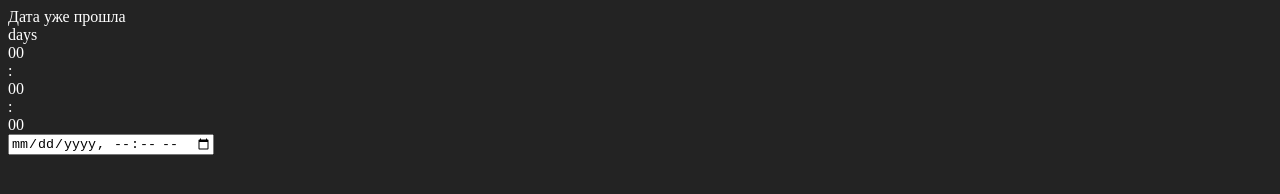
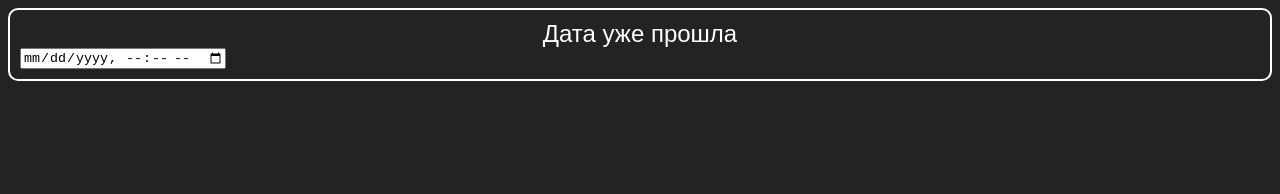
Before and after one commit to Alex9600t/timer, a plain HTML site: page index.html in a window 1280 px wide. Drawn offline with Linux system fonts and the light colour scheme.

Commit message:
pre_rel_v3.3

```diff
--- a/index.html
+++ b/index.html
@@ -11,12 +11,12 @@
         <div class="timer">
             <div class="time">
                 <div class="timer_day">0</div>
-                <div class="text_day_text">days </div>
-                <div class="timer_hour">00</div>
-                <div class="dd">:</div>
-                <div class="timer_min">00</div>
-                <div class="dd">:</div>
-                <div class="timer_sec">00</div>
+                <div id="days_text_id" class="text_day_text">days </div>
+                <div id="hour" class="timer_hour">00</div>
+                <div id="tt" class="dd">:</div>
+                <div id="min" class="timer_min">00</div>
+                <div id="tt2" class="dd">:</div>
+                <div id="sec" class="timer_sec">00</div>
             </div>
             <div class="input">
                 <input type="datetime-local" name="inputdata" id="inputiddata">
--- a/script.js
+++ b/script.js
@@ -1,3 +1,5 @@
+document.body.style.backgroundColor = "rgb(35, 35, 35)";
+
 async function executeTask() {
     while (true) {
 
@@ -12,6 +14,13 @@ async function executeTask() {
         const hours = Math.floor((timeDifference % (1000 * 60 * 60 * 24)) / (1000 * 60 * 60));
         const minutes = Math.floor((timeDifference % (1000 * 60 * 60)) / (1000 * 60));
         const seconds = Math.floor((timeDifference % (1000 * 60)) / 1000);
+
+        document.getElementById("min").style.display = "flex";
+        document.getElementById("sec").style.display = "flex";
+        document.getElementById("hour").style.display = "flex";
+        document.getElementById("tt").style.display = "flex";
+        document.getElementById("tt2").style.display = "flex";
+        document.getElementById("days_text_id").style.display = "flex";
 
         const timerDayElement = document.querySelector('.timer_day');
         timerDayElement.textContent = days;
@@ -29,7 +38,12 @@ async function executeTask() {
     } else {
         const timerDayElement = document.querySelector('.timer_day');
         timerDayElement.textContent = "Дата уже прошла";
-        // document.querySelector.body.classList.toggle('does_time');
+        document.getElementById("min").style.display = "none";
+        document.getElementById("sec").style.display = "none";
+        document.getElementById("hour").style.display = "none";
+        document.getElementById("tt").style.display = "none";
+        document.getElementById("tt2").style.display = "none";
+        document.getElementById("days_text_id").style.display = "none";
     }
 
         await new Promise(resolve => setTimeout(resolve, 1000));
--- a/style.css
+++ b/style.css
@@ -1,8 +1,22 @@
+.time {
+    display: flex;
+    align-items: center;
+    font-size: 24px; /* Adjust font-size as needed */
+    color: white;
+    justify-content: center;
+    align-items: center;
+}
+
 body {
-    background-color: rgb(35, 35, 35);
+    border: 2px solid rgb(255, 255, 255);
+    border-radius: 10px; /* Закругление углов */
+    padding: 10px;
+    font-family: Arial, sans-serif;
+}
 
-    color: rgb(255, 255, 255);
-};
+.time > div {
+    margin: 0 4px; /* Adjust margin to space out the elements as needed */
+}
 
 .timer_sec {
 
@@ -15,10 +29,3 @@ body {
 .timer_hour {
 
 };
-
-.does_time {
-    .timer_hour {display: none;};
-    .timer_min {display: none;};
-    .timer_sec {display: none;};
-    .dd {display: none;};
-}
```
